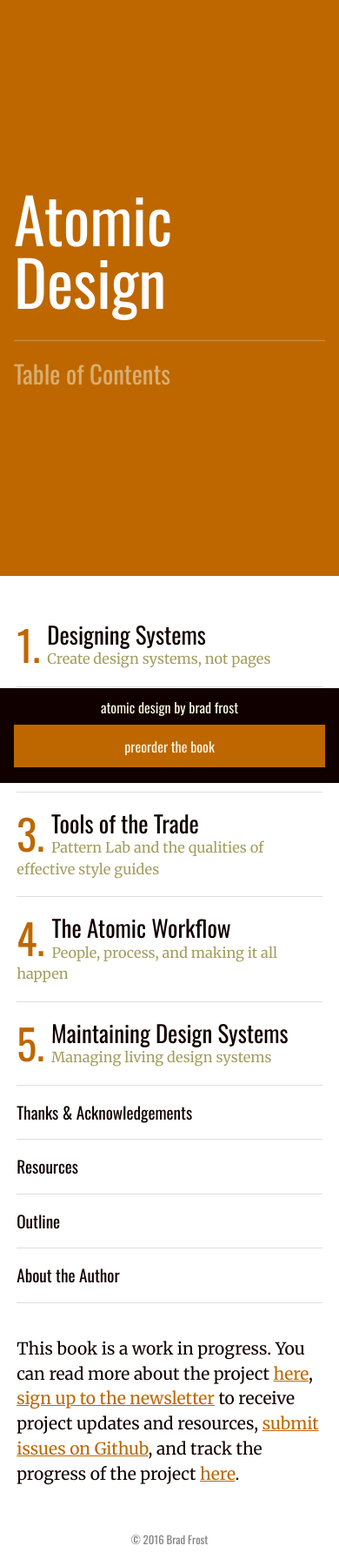
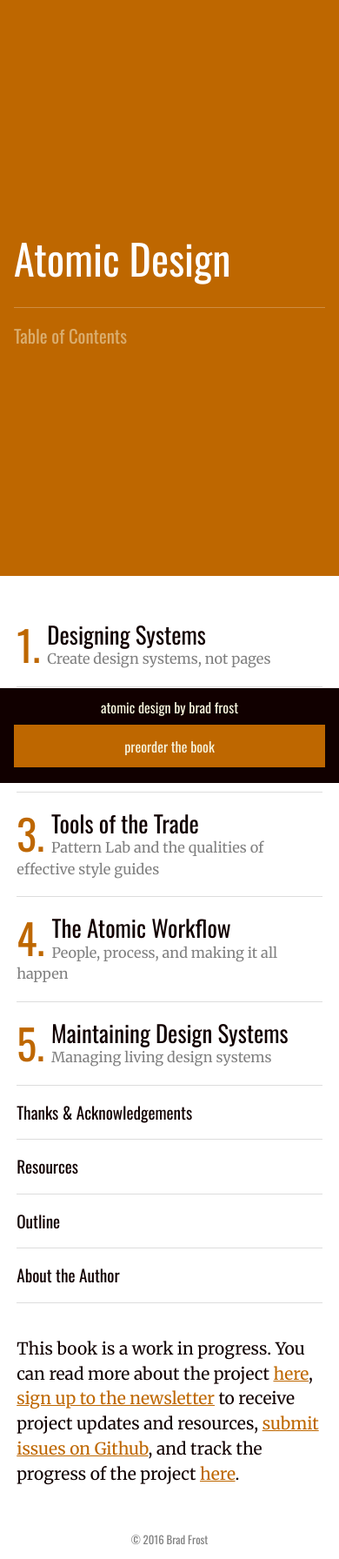
Before and after one commit to bradfrost/atomic-design, a Jekyll site: the page built from table-of-contents.md, in a window 390 px wide. Shown: the whole page at 87% size. Built offline with Jekyll 4.4.1, drawn with Linux system fonts in a browser that asks for light colours; nearby versions of some CDN libraries.

Commit message:
Small screen title styles

```diff
--- a/css/style.scss
+++ b/css/style.scss
@@ -420,14 +420,23 @@ pre {
 .page-title {
 	margin-bottom: 2rem;
 	color: $white;
+    font-size: 3rem;
+
+    @media all and (min-width: 32em) {
+        font-size: 4.5rem;
+    }
 }
 
 .page-subtitle {
 	font-weight: normal;
 	border-top: 1px solid rgba(255,255,255,0.5);
 	padding-top: 1rem;
-	font-size: 1.8rem;
+	font-size: 1.3rem;
 	opacity: 0.5;
+
+    @media all and (min-width: 32em) {
+        font-size: 1.8rem;
+    }
 }
 
 .atomic-icon-links {
@@ -831,7 +840,7 @@ h2 .title-link {
 	}
 
 	p {
-		color: $tan-dark;
+		color: $gray;
 		margin: 0;
 		font-size: 85%;
 	}
```
Also changed, not shown: 1 other file.
